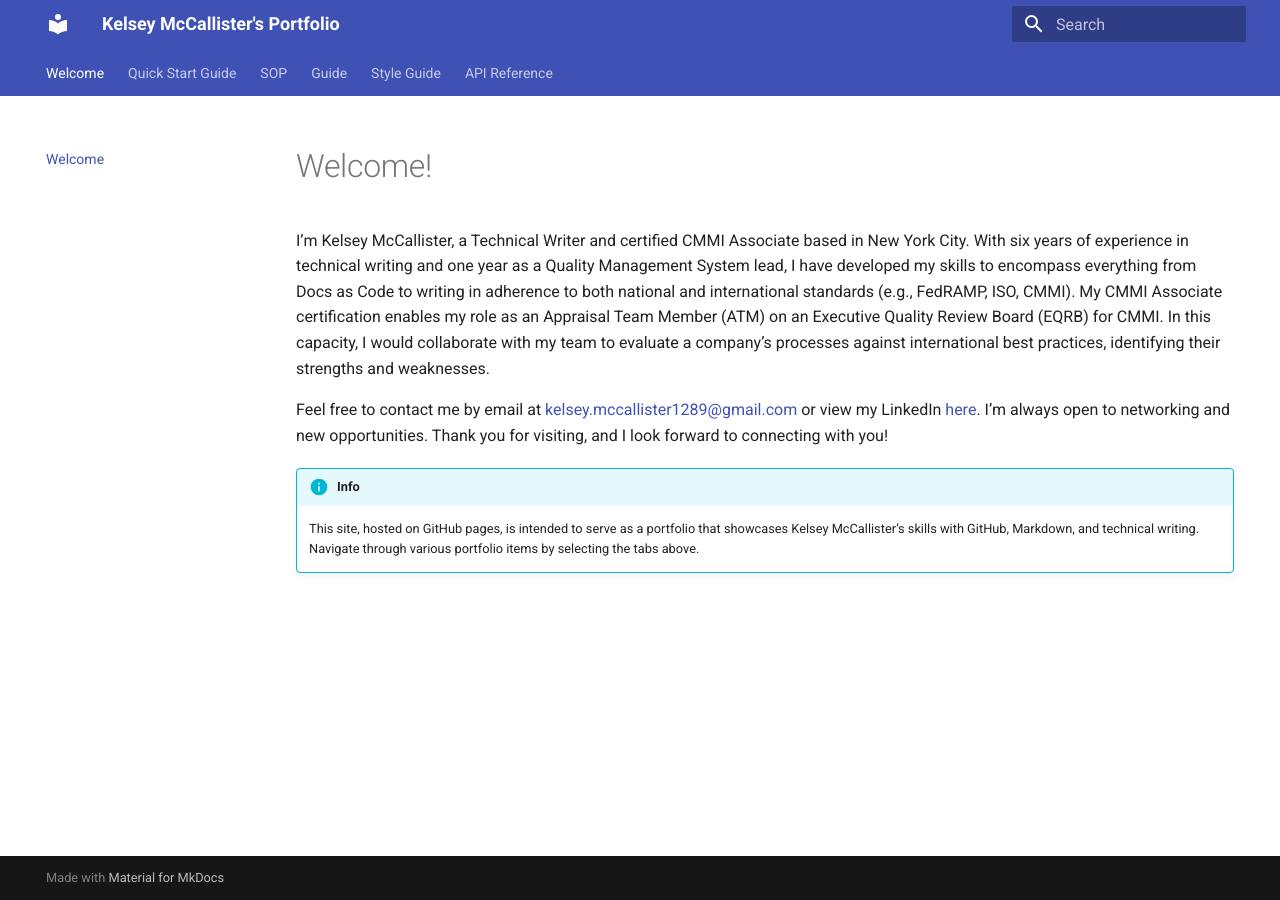
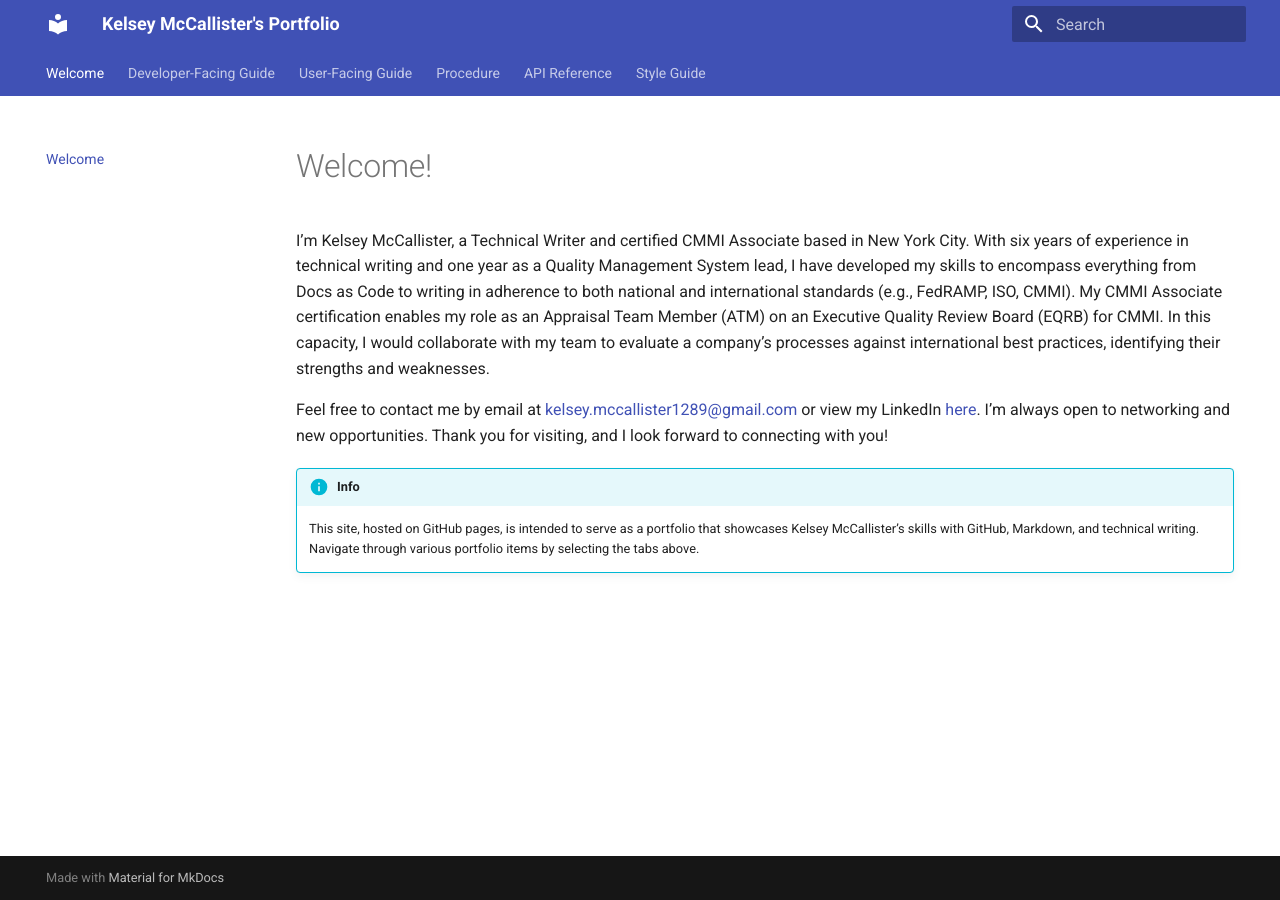
Before and after one commit to kelmccallister/My-Portfolio, an MkDocs documentation site: the page built from docs/index.md, in a window 1280 px wide. Built offline with MkDocs 1.6.1 and Material for MkDocs 9.7.7, drawn with Linux system fonts in a browser that asks for light colours.

Commit message:
feature: updated navigation

```diff
--- a/mkdocs.yml
+++ b/mkdocs.yml
@@ -7,11 +7,11 @@ docs_dir: docs
 
 nav:
   - Welcome: 'index.md'
-  - Quick Start Guide: 'Quick-Start-Guide.md'
-  - SOP: 'Standard-Opp-Procedure.md'
-  - Guide: 'Guide-TicTacToe.md'
+  - Developer-Facing Guide: 'Quick-Start-Guide.md'
+  - User-Facing Guide: 'Guide-TicTacToe.md'
+  - Procedure: 'Standard-Opp-Procedure.md'
+  - API Reference: 'api-reference.md'
   - Style Guide: 'Style-Guide.md'
-  - API Reference: 'api-reference.md'
 
 theme:
   name: material
```
